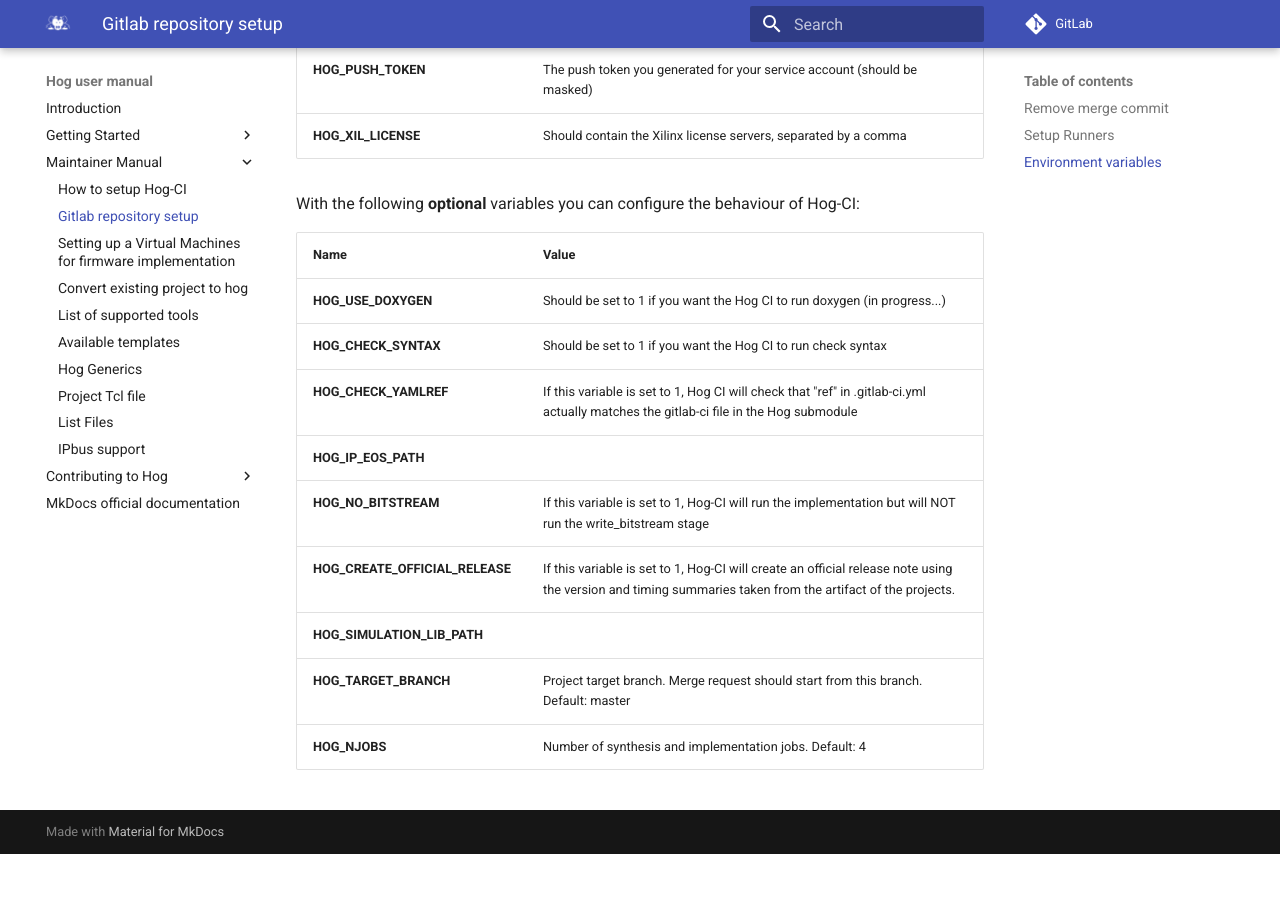
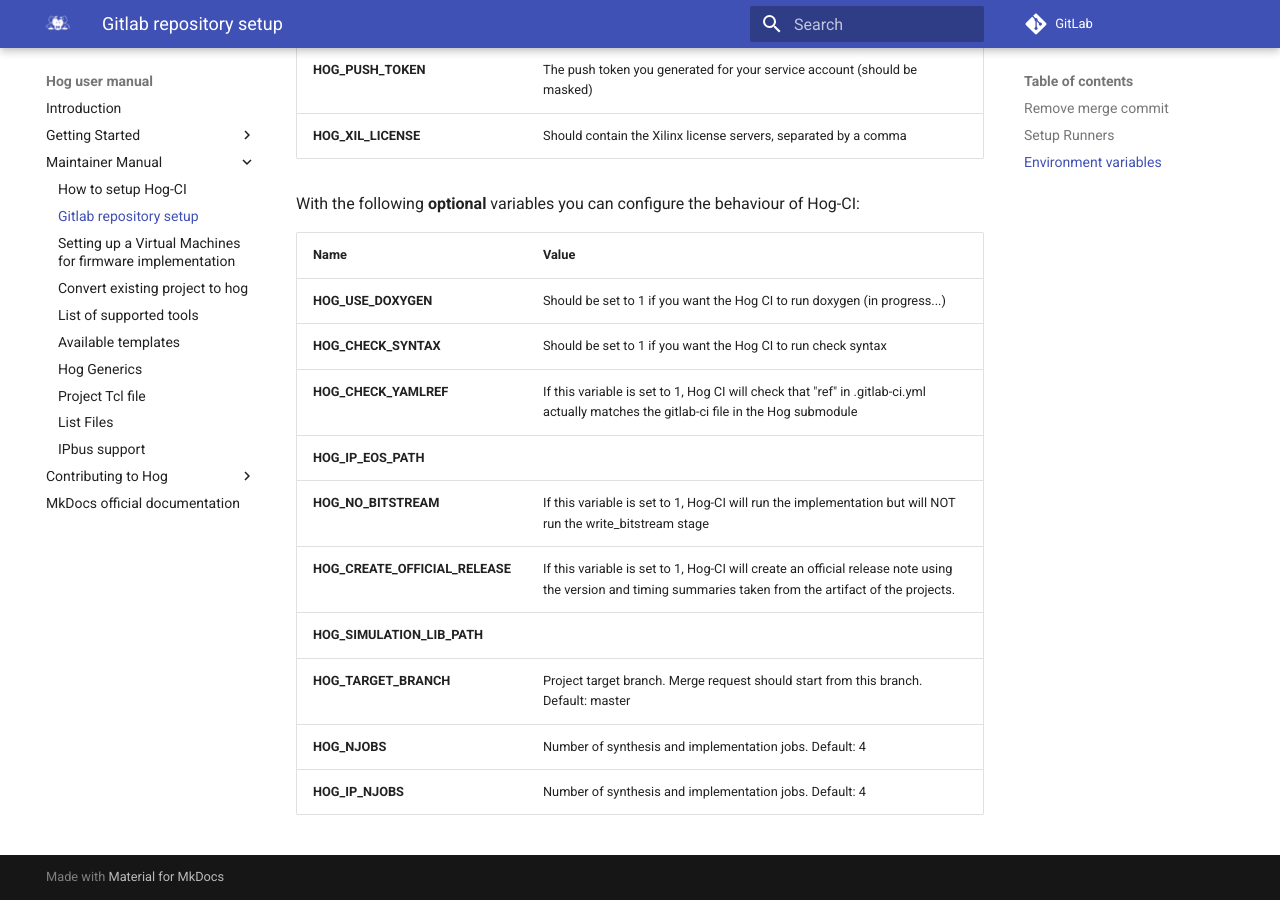
Before and after one commit to Hog-CERN/Hog, an MkDocs documentation site: the page built from docs/02-Maintainer-Manual/02-gitlab-repository-setup.md, in a window 1280 px wide and 900 px high, scrolled down 1251 px. Built offline with MkDocs 1.6.1 and Material for MkDocs 9.7.7, drawn with Linux system fonts in a browser that asks for light colours; before the commit the page ends 2105 px from its top, so only the background shows below that.

Commit message:
FEATURE: customizable number of jobs for building IPs

```diff
--- a/docs/02-Maintainer-Manual/02-gitlab-repository-setup.md
+++ b/docs/02-Maintainer-Manual/02-gitlab-repository-setup.md
@@ -52,3 +52,4 @@ With the following **optional** variables you can configure the behaviour of Hog
 | __HOG_SIMULATION_LIB_PATH__  |									   |
 | __HOG_TARGET_BRANCH__          |  Project target branch. Merge request should start from this branch. Default: master |
 | __HOG_NJOBS__               |  Number of synthesis and implementation jobs. Default: 4 |
+| __HOG_IP_NJOBS__               |  Number of synthesis and implementation jobs. Default: 4 |
--- a/gitlab-ci.yml
+++ b/gitlab-ci.yml
@@ -88,10 +88,11 @@ merge_and_tag:
         <<: *vars
     script:
         - until echo $HOG_PASSWORD | kinit $HOG_USER ; do echo "Retrying"; sleep 2; done
+        - if [ -z ${HOG_IP_NJOBS+x} ]; then export HOG_IP_NJOBS=4; fi
         - "if [ -z ${HOG_IP_EOS_PATH+x} ]; then
            echo 'No EOS path for IPs defined';
-           vivado -mode batch -notrace -source ./Hog/Tcl/launchers/launch_ip_synth.tcl -tclargs $PROJECT_NAME ;
-           else vivado -mode batch -notrace -source ./Hog/Tcl/utils/get_ips.tcl -tclargs -eos_ip_path \"$HOG_IP_EOS_PATH\" $PROJECT_NAME;
+           vivado -mode batch -notrace -source ./Hog/Tcl/launchers/launch_ip_synth.tcl -tclargs -NJOBS $HOG_IP_NJOBS $PROJECT_NAME ;
+           else vivado -mode batch -notrace -source ./Hog/Tcl/utils/get_ips.tcl -tclargs -NJOBS $HOG_IP_NJOBS -eos_ip_path \"$HOG_IP_EOS_PATH\" $PROJECT_NAME;
             vivado -mode batch -notrace -source ./Hog/Tcl/launchers/launch_ip_synth.tcl -tclargs -eos_ip_path \"$HOG_IP_EOS_PATH\" $PROJECT_NAME ;
           fi"
 
```
Also changed, not shown: 2 other files.
